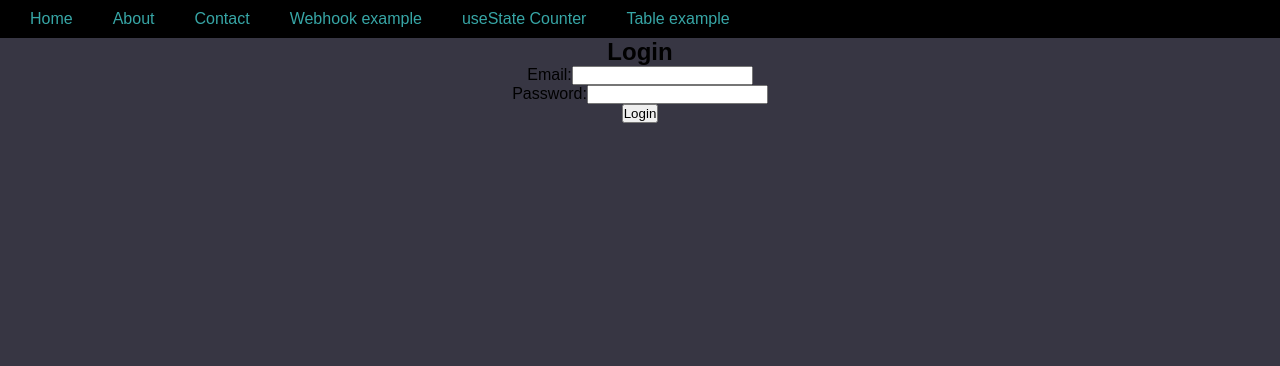
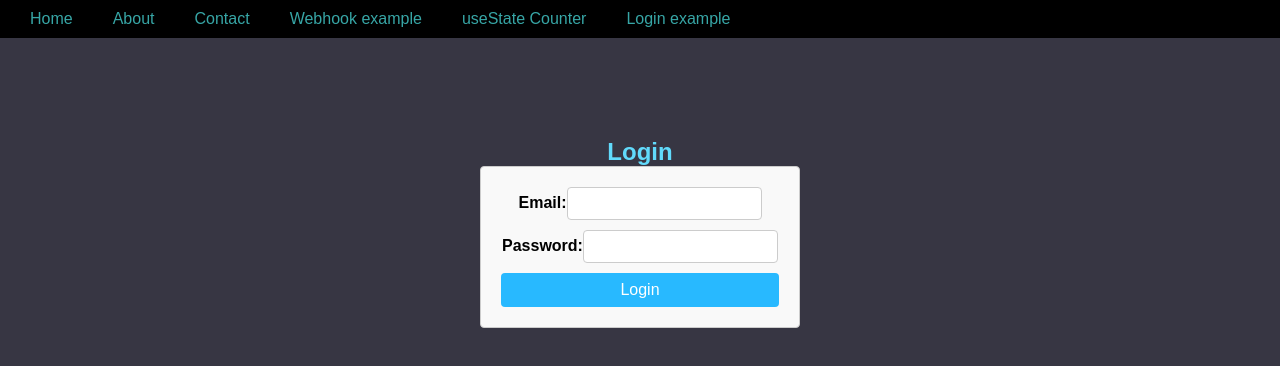
Before and after one commit to llefranc01/custom_app, a React (Create React App) app: page /LoginPage in a window 1280 px wide. Shown: the top 366 px of the page. Built offline with nearby package versions, Linux system fonts and the light colour scheme.

Commit message:
edits to login page

```diff
--- a/src/App.css
+++ b/src/App.css
@@ -7,6 +7,51 @@
   pointer-events: none;
 }
 
+.login-container {
+  display: flex;
+  flex-direction: column;
+  align-items: center;
+  margin-top: 100px;
+}
+
+.login-form {
+  display: flex;
+  flex-direction: column;
+  width: 320px;
+  padding: 20px;
+  border: 1px solid #ccc;
+  border-radius: 4px;
+  background-color: #f9f9f9;
+}
+
+.form-group {
+  margin-bottom: 10px;
+}
+
+label {
+  font-weight: bold;
+}
+
+input[type="email"],
+input[type="password"] {
+  padding: 8px;
+  border: 1px solid #ccc;
+  border-radius: 4px;
+}
+
+.login-button {
+  padding: 8px 16px;
+  font-size: 16px;
+  background-color: #28b9ff;
+  color: white;
+  border: none;
+  border-radius: 4px;
+  cursor: pointer;
+}
+
+.login-button:hover {
+  background-color: #0080c0;
+}
 
 
 .home-info{
@@ -163,3 +208,11 @@ th, td {
 p {
   color: #61dafb
 }
+
+h1 {
+  color: #61dafb
+}
+
+h2 {
+  color: #61dafb
+}
--- a/src/components/Navbar.js
+++ b/src/components/Navbar.js
@@ -22,7 +22,7 @@ class Navbar extends React.Component {
             <Link to="/Counter" className="nav-link">useState Counter</Link>
           </li>
           <li className="nav-item">
-            <Link to="/Table" className="nav-link">Table example</Link>
+            <Link to="/LoginPage" className="nav-link">Login example</Link>
           </li>
         </ul>
       </nav>
--- a/src/components/pages/LoginPage.js
+++ b/src/components/pages/LoginPage.js
@@ -15,23 +15,23 @@ const LoginPage = () => {
   const handleSubmit = (e) => {
     e.preventDefault();
     // Perform login logic here
-    console.log('Email:', email);
-    console.log('Password:', password);
+    alert('Email:', email);
+    alert('Password:', password);
   };
 
   return (
-    <div>
+    <div className="login-container">
       <h2>Login</h2>
-      <form onSubmit={handleSubmit}>
-        <div>
+      <form onSubmit={handleSubmit} className="login-form">
+        <div className="form-group">
           <label>Email:</label>
           <input type="email" value={email} onChange={handleEmailChange} />
         </div>
-        <div>
+        <div className="form-group">
           <label>Password:</label>
           <input type="password" value={password} onChange={handlePasswordChange} />
         </div>
-        <button type="submit">Login</button>
+        <button type="submit" className="login-button">Login</button>
       </form>
     </div>
   );
```
